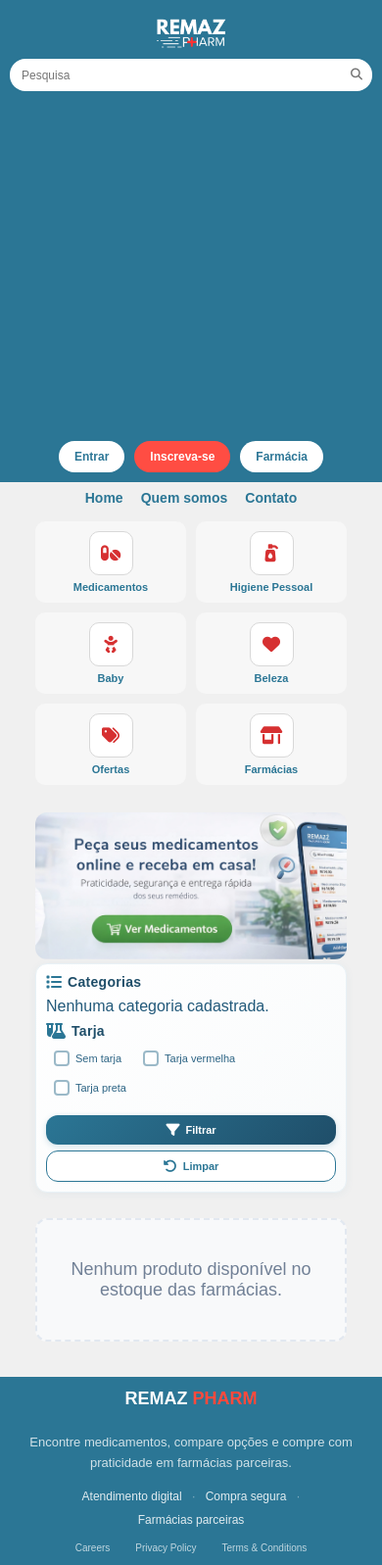
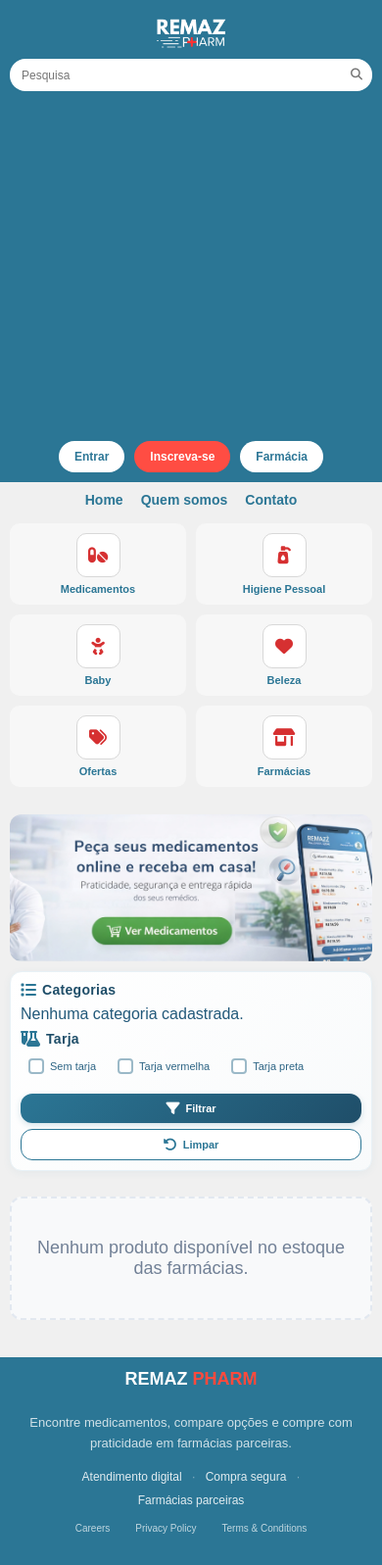
Before and after one commit to RobertoSileno/remaz-pharm-site, a Django app: page /dashboard/ in a window 390 px wide. Shown: the whole page at 98% size. After the commit the page ends 1565 px from the top, so only its background shows below. Run offline with Django 5.2, Linux system fonts and the light colour scheme; data comes from the database, SQL or seed files in the repository; data that the repository does not hold is empty.

Commit message:
mais ajustes na dashboard

```diff
--- a/static/css/dashboard.css
+++ b/static/css/dashboard.css
@@ -742,11 +742,15 @@ body.page-carrinho footer.rodape-dashboard {
     flex-wrap: wrap;
     align-items: flex-end;
     gap: 16px;
-    margin: -44px 0 26px;
+
+    margin: 18px 0 26px;
+
     padding: 16px 20px;
+
     background: linear-gradient(135deg, #ffffff 0%, #f8fafb 100%);
     border: 1px solid #e8f1f6;
     border-radius: 12px;
+
     box-shadow: 0 2px 8px rgba(43, 118, 149, 0.06);
 }
 
@@ -1714,20 +1718,36 @@ body.page-carrinho footer.rodape-dashboard {
 }
 
 .farmacia-metricas {
-    display: grid;
-    grid-template-columns: repeat(auto-fit, minmax(110px, 1fr));
+    display: flex;
+    justify-content: center;
+    align-items: stretch;
     gap: 14px;
     margin-top: 20px;
     padding: 16px 0;
+    flex-wrap: nowrap;
 }
 
 .farmacia-metricas div {
+    flex: 1;
+    min-width: 120px;
+
+    min-height: 120px;
+
+    display: flex;
+    flex-direction: column;
+    justify-content: center;
+
     border: none;
     background: linear-gradient(135deg, #f4fbff 0%, #eef8fc 100%);
     padding: 18px 16px;
     border-radius: 18px;
-    box-shadow: inset 0 0 0 1px rgba(43, 118, 149, 0.12), 0 4px 12px rgba(43, 118, 149, 0.06);
+
+    box-shadow:
+        inset 0 0 0 1px rgba(43, 118, 149, 0.12),
+        0 4px 12px rgba(43, 118, 149, 0.06);
+
     transition: transform 0.2s ease, background 0.2s ease;
+
     border-left: 4px solid transparent;
     position: relative;
 }
@@ -2157,7 +2177,7 @@ body.page-carrinho footer.rodape-dashboard {
     .filtros-produtos {
         flex-direction: column;
         align-items: stretch;
-        margin-top: -44px;
+        margin-top: 12;
         gap: 10px;
     }
 
@@ -2291,11 +2311,6 @@ body.page-carrinho footer.rodape-dashboard {
         justify-content: flex-start;
     }
 
-    .farmacia-metricas {
-        grid-template-columns: repeat(2, minmax(0, 1fr));
-        gap: 10px;
-    }
-
     .metrica-card {
         padding: 12px;
         border-radius: 8px;
@@ -2443,6 +2458,7 @@ body.page-carrinho footer.rodape-dashboard {
         flex-direction: column;
         padding: 10px 10px;
         gap: 8px;
+        margin-top: 10px;
     }
 
     .filtro-grupo {
@@ -2536,11 +2552,6 @@ body.page-carrinho footer.rodape-dashboard {
         align-items: stretch;
     }
 
-    .farmacia-metricas {
-        grid-template-columns: 1fr;
-        gap: 8px;
-    }
-
     .metrica-card {
         padding: 10px;
         border-radius: 6px;
@@ -2614,15 +2625,14 @@ body.page-carrinho footer.rodape-dashboard {
    AJUSTE DE ALINHAMENTO
 ========================= */
 
-.categorias-home,
-.banner-area,
-.conteudo-principal {
+/* ALINHAMENTO SOMENTE DO DASHBOARD (não afeta outras páginas) */
+.dashboard-wrapper .banner-area,
+.dashboard-wrapper .conteudo-principal,
+.dashboard-wrapper .categorias-home {
     width: 100%;
-    max-width: 1400px;
-    margin-left: auto;
-    margin-right: auto;
-    padding-left: 40px;
-    padding-right: 40px;
+    max-width: 100%;
+    margin: 0;
+    padding: 0;
 }
 
 /* Remove diferenças internas que causavam desalinhamento */
@@ -2632,3 +2642,30 @@ body.page-carrinho footer.rodape-dashboard {
     margin-left: 0;
     padding-left: 0;
 }
+
+/* =========================
+   AJUSTE RESPONSIVO CONSISTENTE
+========================= */
+
+@media (max-width: 1100px) {
+    .dashboard-wrapper {
+        padding: 18px;
+    }
+}
+
+@media (max-width: 768px) {
+    .dashboard-wrapper {
+        padding: 14px;
+    }
+
+    .dashboard-wrapper .banner-area,
+    .dashboard-wrapper .conteudo-principal {
+        padding: 0;
+    }
+}
+
+@media (max-width: 500px) {
+    .dashboard-wrapper {
+        padding: 10px;
+    }
+}
```
